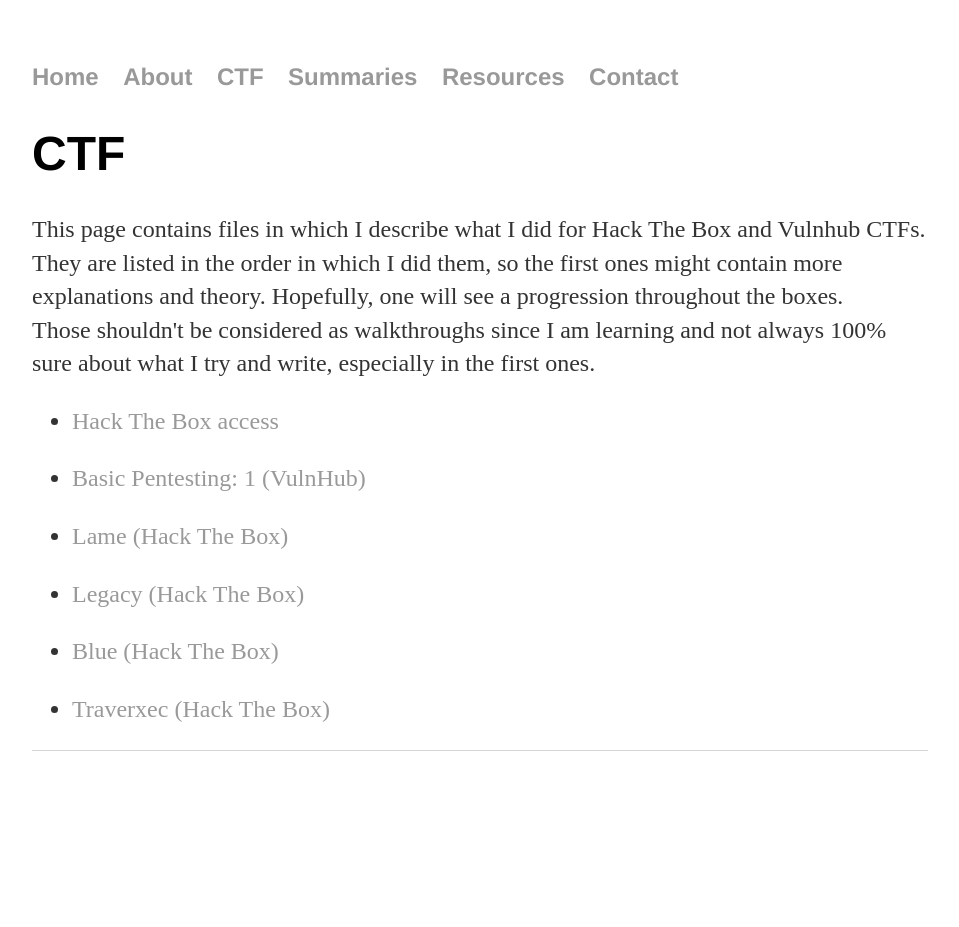
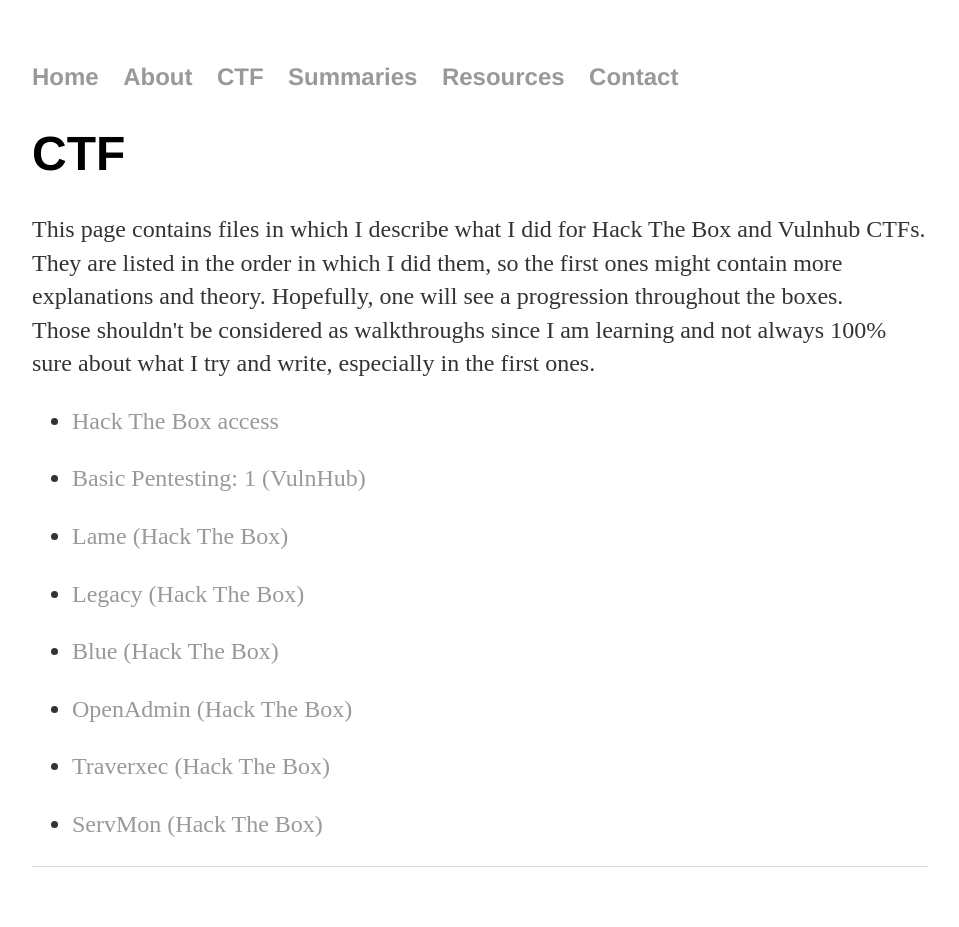
Before and after one commit to jsom1/jsom1.github.io, a Jekyll site: the page built from walkthroughs/index.html, in a window 1280 px wide. Shown: the whole page, without its empty margins (160-1119 px from the left). Built offline with Jekyll 4.4.1, drawn with Linux system fonts in a browser that asks for light colours; before the commit the page ends 900 px from its top, so only the background shows below that.

Commit message:
Update index.html

```diff
--- a/walkthroughs/index.html
+++ b/walkthroughs/index.html
@@ -28,10 +28,14 @@
 	<p><li><a href="/_walkthroughs/Blue">Blue (Hack The Box)</a><br>
 		</li></p>
 
-	<!--<p><li><a href="/_walkthroughs/OpenAdmin">OpenAdmin (Hack The Box)</a><br>
-		</li></p>-->
+	<p><li><a href="/_walkthroughs/OpenAdmin">OpenAdmin (Hack The Box)</a><br>
+		</li></p>
 
 	<p><li><a href="/_walkthroughs/Traverxec">Traverxec (Hack The Box)</a><br>
 		</li></p>
+
+	<p><li><a href="/_walkthroughs/ServMon">ServMon (Hack The Box)</a><br>
+		</li></p>
+
 	</ul>
 </div>
```
